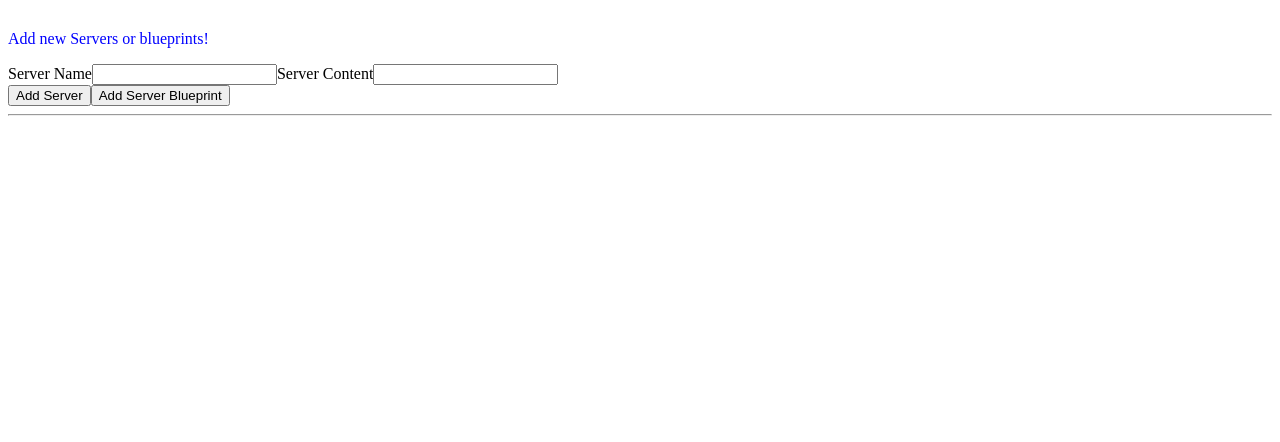
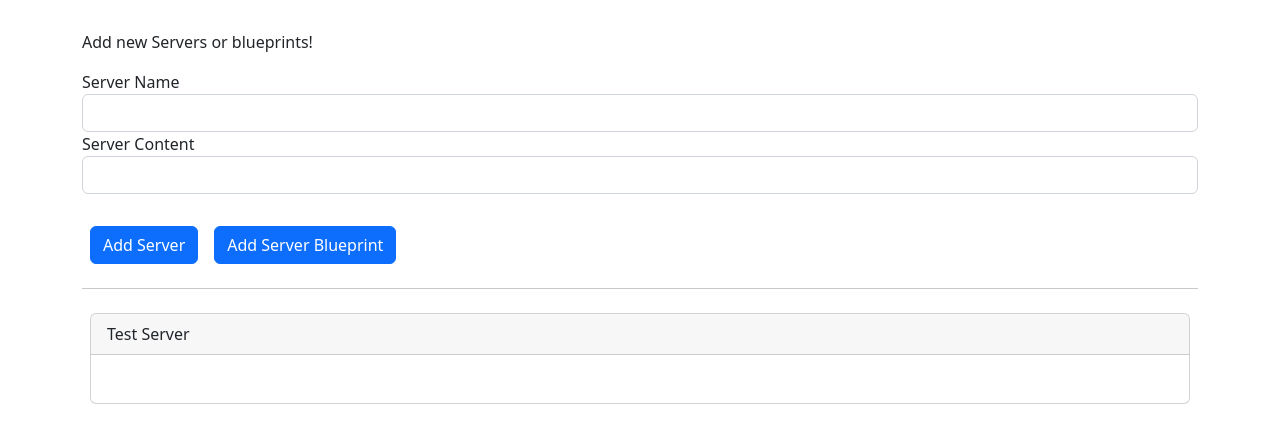
Before and after one commit to RandWeb/AngularProjects, an Angular app in the folder ComponentAndBinding/: page / in a window 1280 px wide. Shown: the top 442 px of the page. Built offline with nearby package versions, Linux system fonts and the light colour scheme.

Commit message:
add element to component with input

```diff
--- a/ComponentAndBinding/angular.json
+++ b/ComponentAndBinding/angular.json
@@ -5,7 +5,11 @@
   "projects": {
     "ComponentAndBinding": {
       "projectType": "application",
-      "schematics": {},
+      "schematics": {
+        "@schematics/angular:component": {
+          "skipTests": true
+        }
+      },
       "root": "",
       "sourceRoot": "src",
       "prefix": "app",
@@ -25,6 +29,7 @@
               "src/assets"
             ],
             "styles": [
+              "node_modules/bootstrap/dist/css/bootstrap.min.css",
               "src/styles.css"
             ],
             "scripts": []
--- a/ComponentAndBinding/src/app/app.component.html
+++ b/ComponentAndBinding/src/app/app.component.html
@@ -1,34 +1,10 @@
 <div class="container">
-  <div class="row">
-    <div class="col-xs-12">
-      <p>Add new Servers or blueprints!</p>
-      <label>Server Name</label>
-      <input type="text" class="form-control" [(ngModel)]="newServerName">
-      <label>Server Content</label>
-      <input type="text" class="form-control" [(ngModel)]="newServerContent">
-      <br>
-      <button
-        class="btn btn-primary"
-        (click)="onAddServer()">Add Server</button>
-      <button
-        class="btn btn-primary"
-        (click)="onAddBlueprint()">Add Server Blueprint</button>
-    </div>
-  </div>
+  <app-cockpit></app-cockpit>
   <hr>
   <div class="row">
     <div class="col-xs-12">
-      <div
-        class="panel panel-default"
-        *ngFor="let element of serverElements">
-        <div class="panel-heading">{{ element.name }}</div>
-        <div class="panel-body">
-          <p>
-            <strong *ngIf="element.type === 'server'" style="color: red">{{ element.content }}</strong>
-            <em *ngIf="element.type === 'blueprint'">{{ element.content }}</em>
-          </p>
-        </div>
-      </div>
+      <app-server-element *ngFor="let serverElement of serverElements;" [element]="serverElement"></app-server-element>
     </div>
   </div>
+
 </div>
--- a/ComponentAndBinding/src/app/app.component.ts
+++ b/ComponentAndBinding/src/app/app.component.ts
@@ -1,4 +1,4 @@
-import { Component } from '@angular/core';
+import {Component} from '@angular/core';
 
 @Component({
   selector: 'app-root',
@@ -6,23 +6,11 @@ import { Component } from '@angular/core';
   styleUrls: ['./app.component.css']
 })
 export class AppComponent {
-  serverElements = [];
-  newServerName = '';
-  newServerContent = '';
-
-  onAddServer() {
-    this.serverElements.push({
-      type: 'server',
-      name: this.newServerName,
-      content: this.newServerContent
-    });
-  }
-
-  onAddBlueprint() {
-    this.serverElements.push({
-      type: 'blueprint',
-      name: this.newServerName,
-      content: this.newServerContent
-    });
-  }
+  serverElements: [{ type: string, name: string, content: string }] = [
+    {
+      type: 'Server',
+      name: 'Test Server',
+      content: 'Just a test'
+    }
+  ];
 }
--- a/ComponentAndBinding/src/app/app.module.ts
+++ b/ComponentAndBinding/src/app/app.module.ts
@@ -4,10 +4,14 @@ import { FormsModule } from '@angular/forms';
 
 
 import { AppComponent } from './app.component';
+import { CockpitComponent } from './cockpit/cockpit.component';
+import { ServerElementComponent } from './server-element/server-element.component';
 
 @NgModule({
   declarations: [
-    AppComponent
+    AppComponent,
+    CockpitComponent,
+    ServerElementComponent
   ],
   imports: [
     BrowserModule,
--- /dev/null
+++ b/ComponentAndBinding/src/app/cockpit/cockpit.component.html
@@ -0,0 +1,16 @@
+<div class="row">
+  <div class="col-xs-12">
+    <p>Add new Servers or blueprints!</p>
+    <label>Server Name</label>
+    <input type="text" class="form-control" [(ngModel)]="newServerName">
+    <label>Server Content</label>
+    <input type="text" class="form-control" [(ngModel)]="newServerContent">
+    <br>
+    <button
+      class="btn btn-primary m-2"
+      (click)="onAddServer()">Add Server</button>
+    <button
+      class="btn btn-primary m-2"
+      (click)="onAddBlueprint()">Add Server Blueprint</button>
+  </div>
+</div>
--- /dev/null
+++ b/ComponentAndBinding/src/app/cockpit/cockpit.component.ts
@@ -0,0 +1,29 @@
+import { Component } from '@angular/core';
+
+@Component({
+  selector: 'app-cockpit',
+  templateUrl: './cockpit.component.html',
+  styleUrls: ['./cockpit.component.css']
+})
+export class CockpitComponent {
+  newServerName = '';
+  newServerContent = '';
+
+  onAddServer() {
+    // @ts-ignore
+    this.serverElements.push({
+      type: 'server',
+      name: this.newServerName,
+      content: this.newServerContent
+    });
+  }
+
+  onAddBlueprint() {
+    // @ts-ignore
+    this.serverElements.push({
+      type: 'blueprint',
+      name: this.newServerName,
+      content: this.newServerContent
+    });
+  }
+}
--- /dev/null
+++ b/ComponentAndBinding/src/app/server-element/server-element.component.html
@@ -0,0 +1,10 @@
+<div
+  class="card m-2">
+  <div class="card-header">{{ element.name }}</div>
+  <div class="card-body">
+    <p>
+      <strong *ngIf="element.type === 'server'" style="color: red">{{ element.content }}</strong>
+      <em *ngIf="element.type === 'blueprint'">{{ element.content }}</em>
+    </p>
+  </div>
+</div>
--- a/ComponentAndBinding/src/styles.css
+++ b/ComponentAndBinding/src/styles.css
@@ -1 +1,2 @@
 /* You can add global styles to this file, and also import other style files */
+@import 'https://cdnjs.cloudflare.com/ajax/libs/bootstrap/5.2.3/css/bootstrap.min.css';
```
Also changed, not shown: ComponentAndBinding/src/app/server-element/server-element.component.ts (added, +13 -0 lines), ComponentAndBinding/src/app/cockpit/cockpit.component.css (added), ComponentAndBinding/src/app/server-element/server-element.component.css (added).
